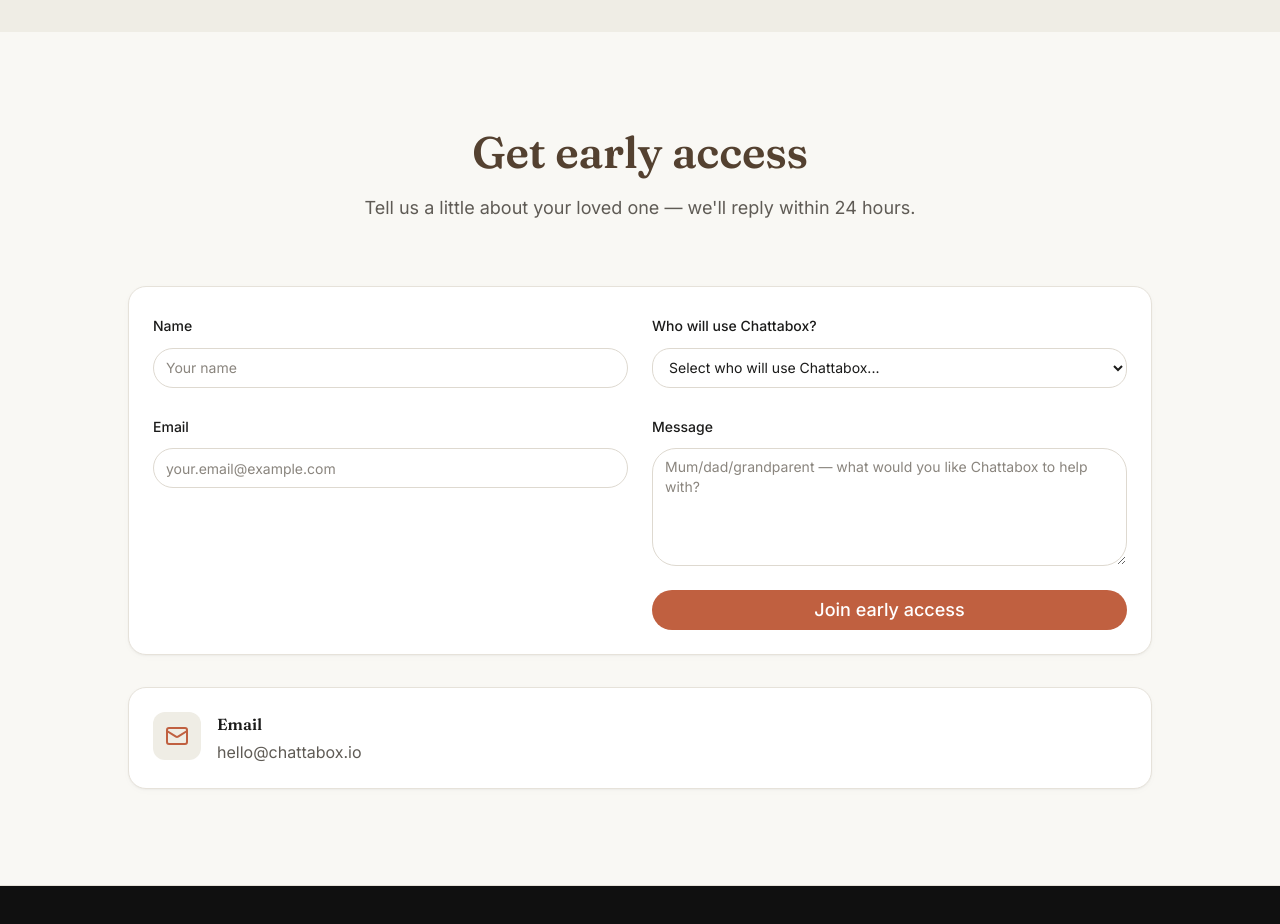
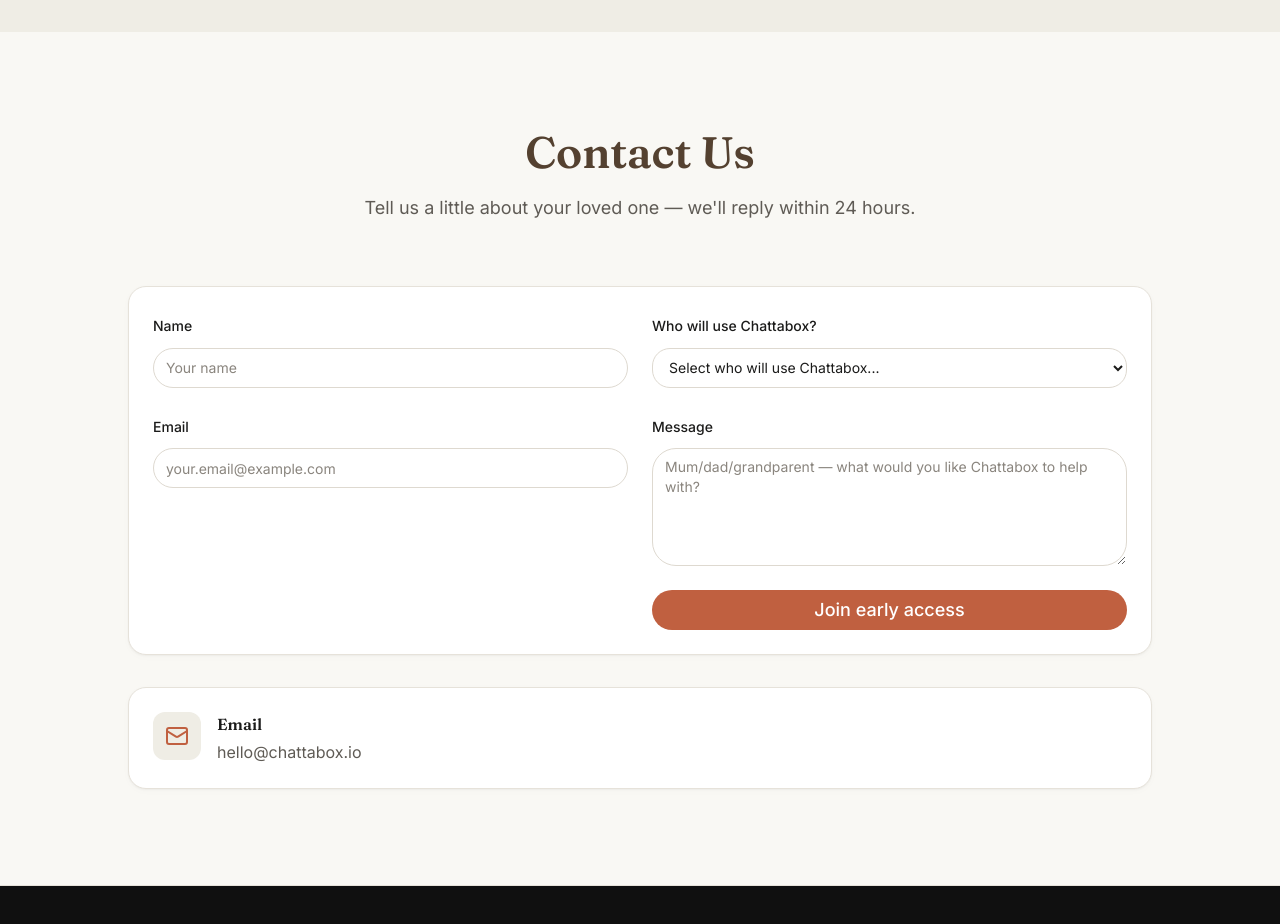
Before and after one commit to hawkpersonal/ChattaBox-Public-Website, a React (Vite) app: page / in a window 1280 px wide. Shown: the part 7140-8064 px from the top of the page. Built offline with nearby package versions, Linux system fonts and the light colour scheme.

Commit message:
renamed contact form

```diff
--- a/src/components/sections/Contact.tsx
+++ b/src/components/sections/Contact.tsx
@@ -14,7 +14,7 @@
       <div className="container">
         <div className="mx-auto max-w-3xl text-center space-y-4 mb-16">
           <h2 className="font-serif">
-            Get early access
+            Contact Us
           </h2>
           <p className="text-lg text-[#5F5B55] leading-relaxed">
             Tell us a little about your loved one — we'll reply within 24 hours.
```
